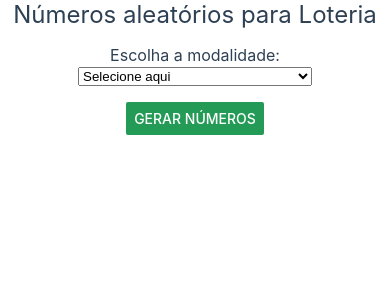
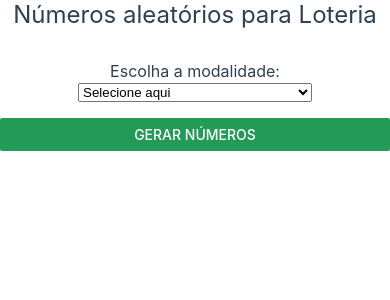
Before and after one commit to vivianebresolin/react-native-lottery, a React Native app: screen / in a window 390 px wide. Shown: the top 300 px of the page. Built offline with nearby package versions, Linux system fonts and the light colour scheme.

Commit message:
[Add] ModalitiesContext

```diff
--- a/src/App.js
+++ b/src/App.js
@@ -1,29 +1,27 @@
-import React, { useState } from 'react';
+import React from 'react';
 import { SafeAreaView, StyleSheet } from 'react-native';
 
 import { LotteryNumbers } from './components/LotteryNumbers';
 import { SelectModality } from './components/SelectModality';
 import { Title } from './components/Title';
+import { ModalitiesProvider } from './context/ModalitiesContext';
 
 const App = () => {
-  const [indexSelectedModality, setIndexSelectedModality] = useState();
-
-  function updateIndexModality(index) {
-    setIndexSelectedModality(index);
-  }
-
   return (
-    <SafeAreaView style={styles.container}>
-      <Title>Números aleatórios para Loteria</Title>
-      <SelectModality updateIndexModality={updateIndexModality} />
-      <LotteryNumbers indexModality={indexSelectedModality} />
-    </SafeAreaView>
+    <ModalitiesProvider>
+      <SafeAreaView style={styles.container}>
+        <Title mb={32}>Números aleatórios para Loteria</Title>
+        <SelectModality />
+        <LotteryNumbers />
+      </SafeAreaView>
+    </ModalitiesProvider>
   );
 };
 
 const styles = StyleSheet.create({
   container: {
-    padding: 12,
+    flex: 1,
+    padding: 18,
     alignItems: 'center',
   },
 });
--- a/src/components/LotteryNumbers/index.js
+++ b/src/components/LotteryNumbers/index.js
@@ -1,9 +1,11 @@
-import React, { useState } from 'react';
+import React, { useContext, useState } from 'react';
 import { Button, View, StyleSheet } from 'react-native';
+import ModalitiesContext from '../../context/ModalitiesContext';
 import { LotteryBall } from '../LotteryBall/index';
 
-export const LotteryNumbers = ({ indexModality }) => {
-  const [qtdNumbers, setQtdNumbers] = useState(10);
+export const LotteryNumbers = () => {
+  const { indexSelectedModality } = useContext(ModalitiesContext);
+  const [qtyNumbers, setQtyNumbers] = useState(10);
   const [numbersArray, setNumbersArray] = useState([]);
   const [buttonDisabled, setButtonDisabled] = useState(false);
   let maxNumber = 60;
@@ -14,17 +16,17 @@ export const LotteryNumbers = ({ indexModality }) => {
   }
 
   function getNumbers() {
-    const numbers = Array(qtdNumbers)
+    const numbers = Array(qtyNumbers)
       .fill()
       .reduce(n => [...n, getNotRepeatedNumber(n)], [])
       .sort((a, b) => a - b);
 
     setNumbersArray(numbers);
-    console.warn(indexModality);
+    console.warn(indexSelectedModality);
   }
 
   return (
-    <View style={styles.container}>
+    <>
       <View style={styles.buttonContainer}>
         <Button
           title="Gerar números"
@@ -39,16 +41,14 @@ export const LotteryNumbers = ({ indexModality }) => {
             <LotteryBall key={number} number={number} />
           ))}
       </View>
-    </View>
+    </>
   );
 };
 
 const styles = StyleSheet.create({
   buttonContainer: {
+    width: '100%',
     marginBottom: 12,
-  },
-  container: {
-    alignItems: 'center',
   },
   generatedNumbers: {
     flexDirection: 'row',
--- a/src/components/SelectModality/index.js
+++ b/src/components/SelectModality/index.js
@@ -1,28 +1,41 @@
-import React, { useState } from 'react';
+import React, { useContext } from 'react';
 import { View, StyleSheet } from 'react-native';
 import { Picker } from '@react-native-picker/picker';
 
 import { Title } from '../Title';
-import { Modalities } from '../../constants/modalities';
+
 import { FONT_SIZE_MEDIUM } from '../../styles/styles';
+import ModalitiesContext from '../../context/ModalitiesContext';
 
-export const SelectModality = ({ updateIndexModality }) => {
-  const [selectedModality, setSelectedModality] = useState();
+export const SelectModality = () => {
+  const {
+    modalities,
+    selectedModality,
+    updateSelectedModality,
+    updateIndexModality,
+  } = useContext(ModalitiesContext);
 
   return (
     <View style={styles.container}>
-      <Title fontSize={FONT_SIZE_MEDIUM} mb={2}>
-        Escolha a modalidade:
-      </Title>
+      <View>
+        <Title fontSize={FONT_SIZE_MEDIUM} mb={2}>
+          Escolha a modalidade:
+        </Title>
+      </View>
       <Picker
         selectedValue={selectedModality}
         onValueChange={(modalityName, modalityIndex) => {
-          setSelectedModality(modalityName);
+          updateSelectedModality(modalityName);
           updateIndexModality(modalityIndex);
         }}>
-        {Modalities.map(modality => (
-          <Picker.Item label={modality.name} value={modality.name} />
-        ))}
+        {modalities &&
+          modalities.map(modality => (
+            <Picker.Item
+              key={modality.name}
+              label={modality.name}
+              value={modality.name}
+            />
+          ))}
       </Picker>
     </View>
   );
--- a/src/components/Title/index.js
+++ b/src/components/Title/index.js
@@ -3,13 +3,13 @@ import React from 'react';
 import { Text } from 'react-native';
 import { FONT_SIZE_X_LARGE } from '../../styles/styles';
 
-export const Title = ({ children, color, fontSize, mb }) => {
+export const Title = ({ children, color, fontSize, mb, textAlign }) => {
   return (
     <Text
       style={{
         color: color || '#2E4053',
         fontSize: fontSize || FONT_SIZE_X_LARGE,
-        textAlign: 'center',
+        textAlign: textAlign || 'center',
         marginBottom: mb || 16,
       }}>
       {children}
--- a/src/constants/modalities.js
+++ b/src/constants/modalities.js
@@ -1,27 +1,27 @@
-export const Modalities = [
+export const modalities = [
   {
     name: 'Selecione aqui',
     numbersAvailableToChoose: 0,
-    qtdNumbersToBet: [],
+    qtyNumbersToBet: [],
   },
   {
     name: 'Mega-Sena',
     numbersAvailableToChoose: 60,
-    qtdNumbersToBet: [6, 7, 8, 9, 10, 11, 12, 13, 14, 15],
+    qtyNumbersToBet: [6, 7, 8, 9, 10, 11, 12, 13, 14, 15],
   },
   {
     name: 'Lotofácil',
     numbersAvailableToChoose: 25,
-    qtdNumbersToBet: [15, 16, 17, 18, 19, 20],
+    qtyNumbersToBet: [15, 16, 17, 18, 19, 20],
   },
   {
     name: 'Quina',
     numbersAvailableToChoose: 80,
-    qtdNumbersToBet: [5, 6, 7, 8, 9, 10, 11, 12, 13, 14, 15],
+    qtyNumbersToBet: [5, 6, 7, 8, 9, 10, 11, 12, 13, 14, 15],
   },
   {
     name: 'Lotomania',
     numbersAvailableToChoose: 100,
-    qtdNumbersToBet: [50],
+    qtyNumbersToBet: [50],
   },
 ];
--- /dev/null
+++ b/src/context/ModalitiesContext.js
@@ -0,0 +1,32 @@
+import React, { createContext, useState } from 'react';
+import { modalities } from '../constants/modalities';
+
+const ModalitiesContext = createContext({});
+
+export const ModalitiesProvider = props => {
+  const [selectedModality, setSelectedModality] = useState('');
+  const [indexSelectedModality, setIndexSelectedModality] = useState(0);
+
+  function updateSelectedModality(modality) {
+    setSelectedModality(modality);
+  }
+
+  function updateIndexModality(index) {
+    setIndexSelectedModality(index);
+  }
+
+  return (
+    <ModalitiesContext.Provider
+      value={{
+        modalities,
+        selectedModality,
+        updateSelectedModality,
+        updateIndexModality,
+        indexSelectedModality,
+      }}>
+      {props.children}
+    </ModalitiesContext.Provider>
+  );
+};
+
+export default ModalitiesContext;
```
